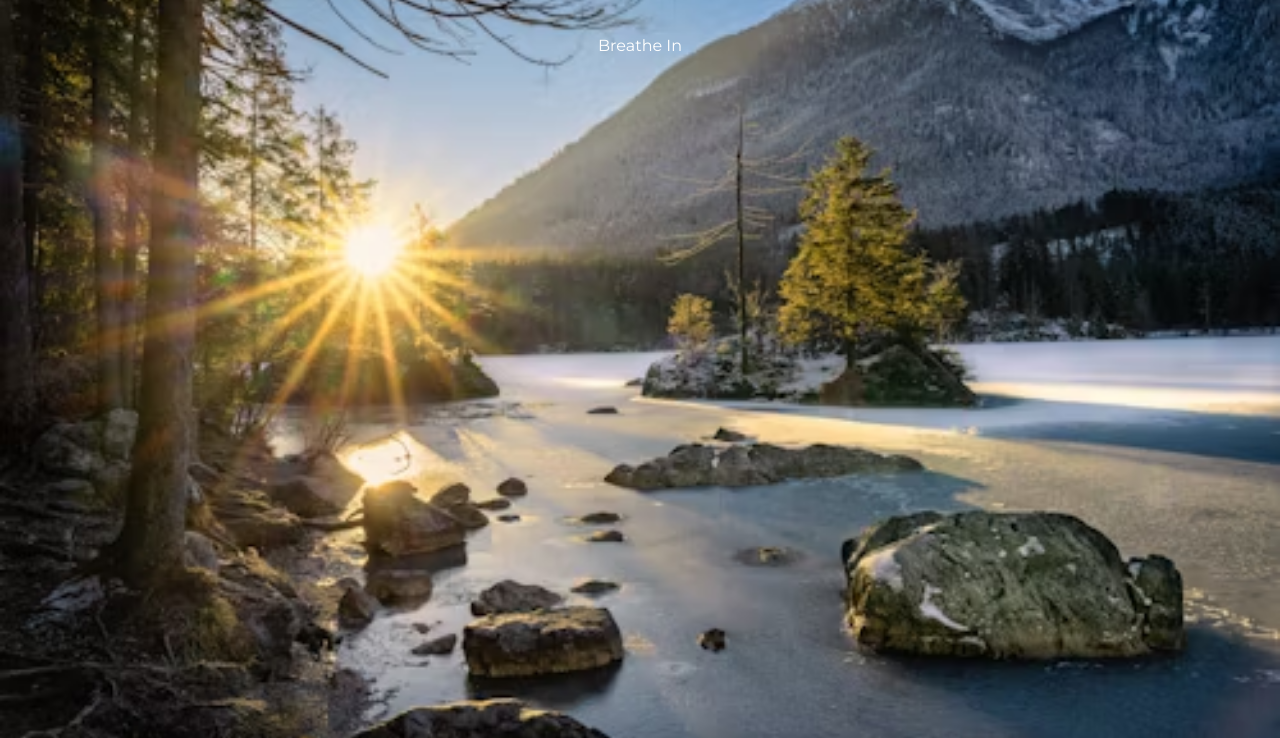
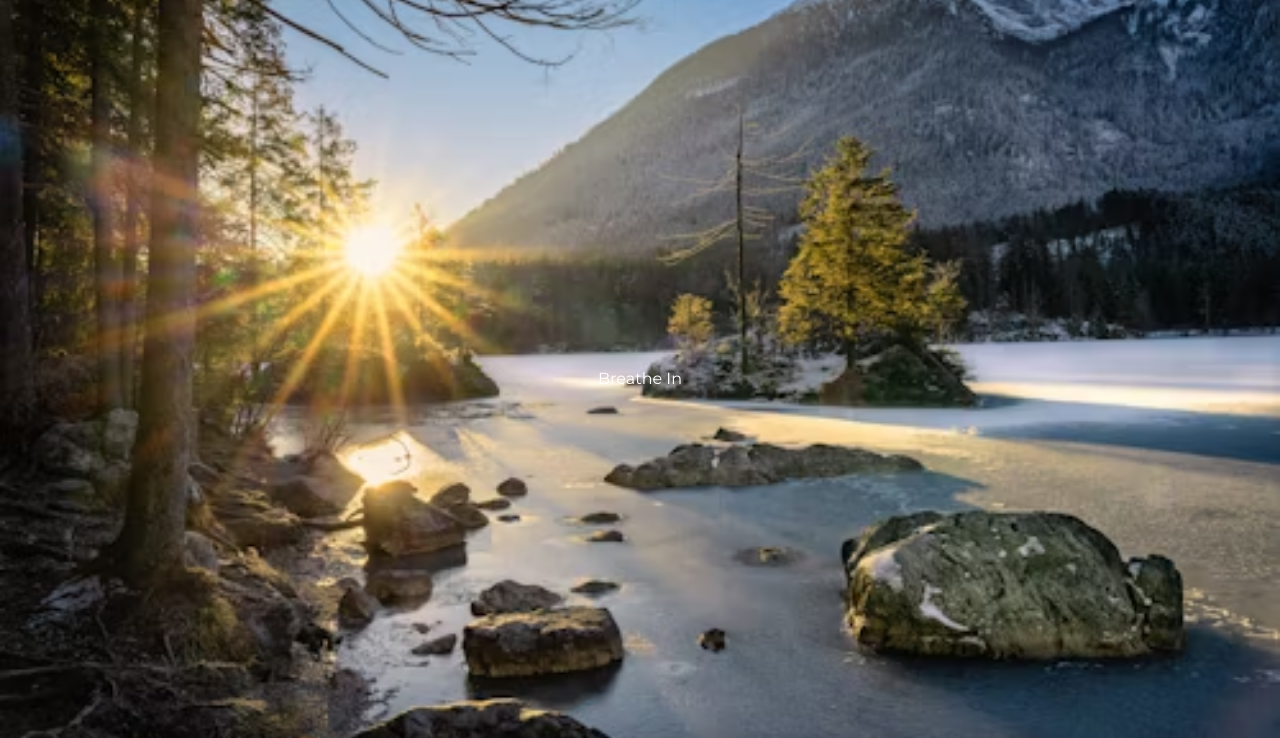
Before and after one commit to MarcusC001/website1, a plain HTML site: page website1/HTML/relaxer.html in a window 1280 px wide. Shown: the part 62-800 px from the top of the page. Drawn offline with Linux system fonts and the light colour scheme; files that its build step writes are made by us from their sources; files whose address does not match are found by name.

Commit message:
Mon, Mar 31, 2025, 9:17 AM -07:00

```diff
--- a/website1/css/relaxer.css
+++ b/website1/css/relaxer.css
@@ -14,3 +14,13 @@ body {
     align-items: center;
     margin: 0;
 }
+
+.container {
+    display: flex;
+    align-items: center;
+    justify-content: center;
+    margin: auto;
+    height: 300px;
+    width: 300px;
+
+}
```
